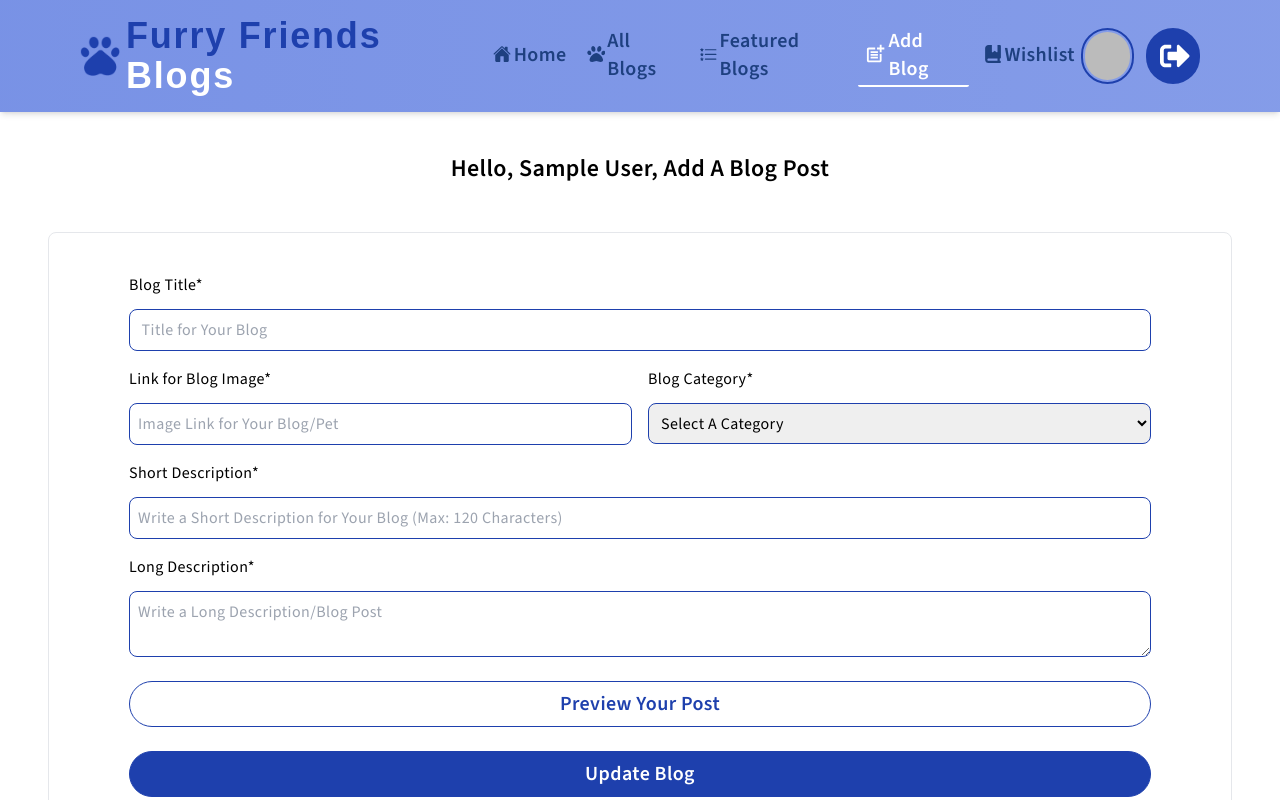
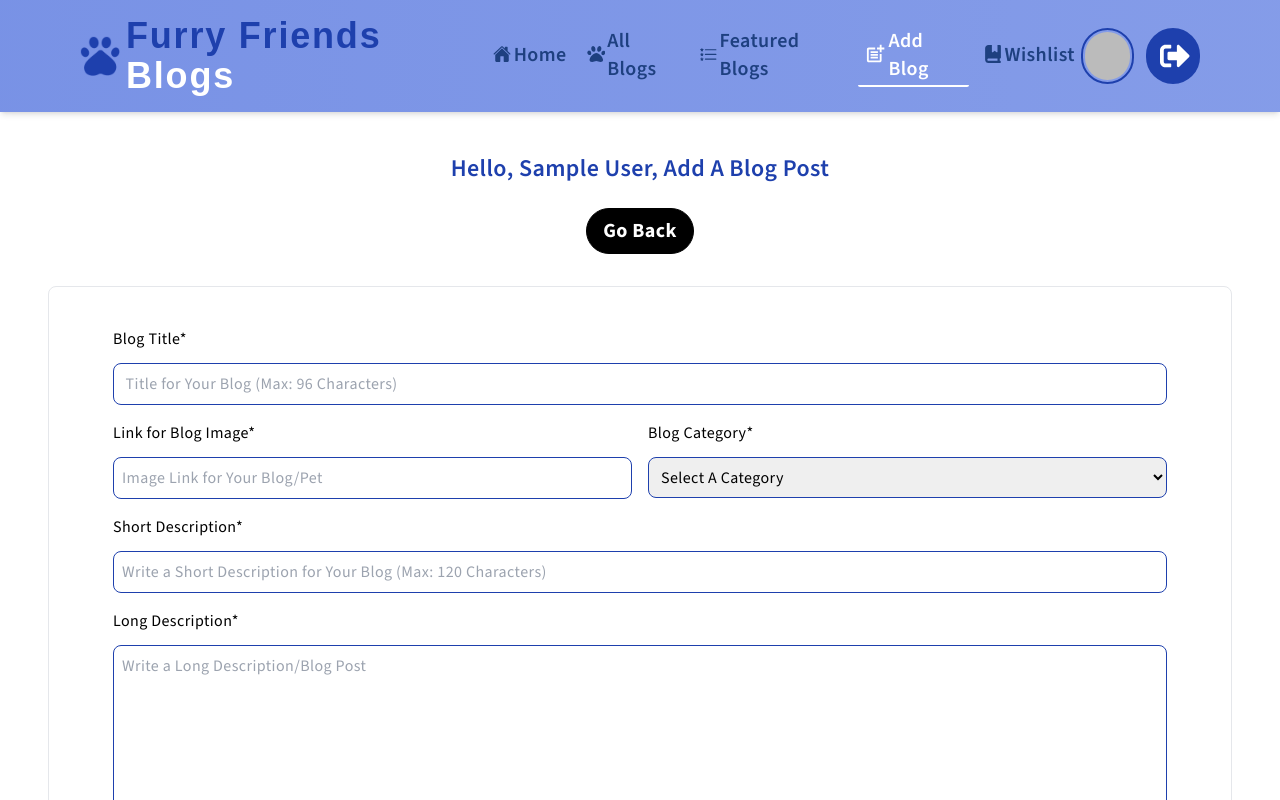
Before and after one commit to nazmul-nhb/furry-friends-blogs-client, a React (Vite) app: page /add-blog in a window 1280 px wide. Shown: the top 800 px of the page. Built offline with nearby package versions, Linux system fonts and the light colour scheme; no server answers; sample sign-in values are in the browser's storage; a web font is replaced by a local one.

Commit message:
modified height/width in some sections and updated color schemes; added some minor functionalities

```diff
--- a/src/components/Comments/Comment.jsx
+++ b/src/components/Comments/Comment.jsx
@@ -96,7 +96,7 @@ const Comment = ({ comment }) => {
                         <form className="flex items-end gap-4" onSubmit={handlePostReply}>
                             <textarea ref={replyRef} className="w-[70%] lg:w-1/3 border rounded-lg p-2 outline-none focus:border-2" name="reply" id="reply" placeholder={`Reply to ${commenter_name}'s Comment`}></textarea>
 
-                            <Button buttonText={'Reply'} buttonType={'submit'} color={'midnightblue'} hoverBgColor={'transparent'} hoverColor={'white'} className={'text-sm border rounded-xl px-3 py-1 font-medium'}></Button>
+                            <Button buttonText={'Reply'} buttonType={'submit'} color={'#1e40ad'} hoverBgColor={'transparent'} hoverColor={'white'} className={'text-sm border rounded-xl px-3 py-1 font-medium'}></Button>
                         </form>
                     </div>
                 }
--- a/src/components/Comments/Comments.jsx
+++ b/src/components/Comments/Comments.jsx
@@ -85,7 +85,7 @@ const Comments = ({ blog }) => {
                     ? <p className="text-red-700 font-semibold">Cannot Comment on Own Blog!</p>
                     : <form className="flex items-end gap-4" onSubmit={handlePostComment}>
                         <textarea className="w-2/3 lg:w-1/3 border rounded-lg p-2 outline-none focus:border-2" name="comment" id="comment" placeholder="Write Your Comment"></textarea>
-                        <Button buttonText={'Comment'} buttonType={'submit'} color={'midnightblue'} hoverBgColor={'transparent'} hoverColor={'white'} className={'border rounded-xl px-3 py-1 font-medium'}></Button>
+                        <Button buttonText={'Comment'} buttonType={'submit'} color={'#1e40ad'} hoverBgColor={'transparent'} hoverColor={'white'} className={'border rounded-xl px-3 py-1 font-medium'}></Button>
                     </form>
             }
             <div className="">
--- a/src/components/Navbar/Navbar.jsx
+++ b/src/components/Navbar/Navbar.jsx
@@ -55,7 +55,7 @@ const Navbar = () => {
     }
 
     return (
-        <nav className="max-w-[1920px] flex items-center gap-0 md:gap-4 mx-auto shadow-md px-3 py-4 md:px-10 xl:px-20 sticky top-0 bg-gradient-to-l from-[#829ae8fa] to-[#7690e5fa] bg-opacity-100 z-20 text-[#1e4080]">
+        <nav className="max-w-[1920px] flex items-center gap-0 md:gap-4 mx-auto shadow-md px-3 py-4 md:px-10 xl:px-20 sticky top-0 bg-gradient-to-l from-[#829ae8fa] to-[#7690e5fa] bg-opacity-100 z-50 text-[#1e4080]">
             <div ref={sidebarRef} className="min-[1170px]:hidden max-[430px]:text-3xl text-5xl cursor-pointer" onClick={() => setOpen(!open)}>
                 {
                     open
@@ -74,7 +74,7 @@ const Navbar = () => {
                 </div>
                 {/* Navbar Items/NavLinks/Routes */}
                 <div className="text-sm xl:text-base">
-                    <ul className={`w-3/5 min-[1170px]:w-full flex flex-col min-[1170px]:flex-row justify-start min-[1170px]:justify-center gap-2 text-lg md:text-xl font-semibold duration-500 absolute min-[1170px]:static shadow-lg shadow-slate-700 min-[1170px]:shadow-none h-screen min-[1170px]:h-auto p-4 min-[1170px]:p-0 ${open ? 'left-0 top-20 bg-gradient-to-t from-[#7690e5fa] to-[#829ae8fa] bg-opacity-100 flex z-10' : '-left-full top-20'}`}>
+                    <ul className={`w-3/5 min-[1170px]:w-full flex flex-col min-[1170px]:flex-row justify-start min-[1170px]:justify-center gap-2 text-lg md:text-xl font-semibold duration-500 absolute min-[1170px]:static shadow-lg shadow-slate-700 min-[1170px]:shadow-none h-screen min-[1170px]:h-auto p-4 min-[1170px]:p-0 ${open ? 'left-0 top-[68px] md:top-[88px] bg-gradient-to-t from-[#7690e5fa] to-[#829ae8fa] bg-opacity-100 flex z-10' : '-left-full top-[68px] md:top-[88px]'}`}>
                         <NavLink className={'flex gap-0.5 items-center'} to={'/'}><IoHome className="pb-[2px] text-xl" /> Home</NavLink>
                         <NavLink className={'flex gap-0.5 items-center'} to={'/all-blogs'}><FaPaw className="pb-[2px] text-xl" /> All Blogs</NavLink>
                         <NavLink className={'flex gap-0.5 items-center'} to={'/featured-blogs'}><BsListStars className="text-xl" />Featured Blogs</NavLink>
--- a/src/components/Newsletter/Newsletter.jsx
+++ b/src/components/Newsletter/Newsletter.jsx
@@ -20,7 +20,7 @@ const Newsletter = () => {
                 <p className="mx-auto w-4/5 md:w-3/5 text-center font-semibold mb-6 max-[430px]:text-sm md:text-lg">Get Updates for Your Favorite Pets. You can unsubscribe anytime!</p>
             </div>
             <form onSubmit={handleNewsletter} className="flex-1 flex flex-col items-center justify-center gap-2 px-8 lg:px-0">
-                    <input placeholder="Enter Your Email Address" className="p-2 rounded-3xl text-center border border-[midnightblue] focus:outline-0 w-full md:w-1/2 focus:bg-[#6262b69b] transition duration-500" type="email" name="email" id="email" />
+                <input placeholder="Enter Your Email Address" className="p-2 rounded-3xl text-center border border-furry focus:outline-0 w-full md:w-1/2 focus:bg-[#6262b69b] transition duration-500" type="email" name="email" id="email" />
                 <Button buttonType={'submit'} color={'#272c50'} hoverBgColor={'transparent'} hoverColor={'white'} className={'border !rounded-3xl font-bold md:text-xl !px-4 !py-2'} buttonText={"Subscribe to Newsletter"}></Button>
             </form>
         </section>
--- a/src/components/Preview/Preview.jsx
+++ b/src/components/Preview/Preview.jsx
@@ -4,7 +4,7 @@ const Preview = ({ previewBlog }) => {
     const { blog_title, category, image, short_description, long_description } = previewBlog;
 
     return (
-        <section className="m-6 p-2 pb-10 md:px-4 bg-gradient-to-b from-[#93a9f0fa] to-[#839bebfa] rounded-lg">
+        <section className="m-4 p-2 pb-10 md:px-4 bg-gradient-to-b from-[#93a9f0fa] to-[#839bebfa] rounded-lg">
             <h3 className="font-kreonSerif text-2xl md:text-4xl font-black leading-snug mb-2">{blog_title}</h3>
             {/* Blogger Info */}
             <h3 className="text-furry text-xl font-semibold"><span className="text-black">Category: </span>{category}</h3>
--- a/src/pages/AddBlog/AddBlog.jsx
+++ b/src/pages/AddBlog/AddBlog.jsx
@@ -8,12 +8,14 @@ import moment from "moment";
 import useAuth from "../../hooks/useAuth";
 import axios from "axios";
 import Swal from "sweetalert2";
+import { useNavigate } from "react-router-dom";
 
 const AddBlog = () => {
     const { user } = useAuth();
     const { register, handleSubmit, reset, formState: { errors } } = useForm();
     const [showModal, setShowModal] = useState(false);
     const [previewBlog, setPreviewBlog] = useState("");
+    const navigate = useNavigate();
 
     const closeModal = () => {
         setShowModal(false);
@@ -61,19 +63,21 @@ const AddBlog = () => {
             <Helmet>
                 <title>Add Blog - Furry Friends Blogs</title>
             </Helmet>
-            <h2 className="text-lg md:text-2xl font-semibold text-center mb-8 md:mb-12">Hello, {user.displayName}, Add A Blog Post</h2>
+            <h2 className="text-lg md:text-2xl text-furry font-semibold text-center mb-6">Hello, {user.displayName}, Add A Blog Post</h2>
+            <Button onClick={() => navigate(-1)} className={'border mx-auto block mb-8 text-xl font-bold py-2 px-4 rounded-3xl'} buttonText={'Go Back'} color={'black'} hoverColor={'white'} hoverBgColor={'transparent'}></Button>
+
             {/* Form */}
-            <form onSubmit={handleSubmit(handleAddBlog)} className="flex flex-col gap-6 mx-auto px-4 lg:px-20 py-6 lg:py-10 shadow-[#363538] border rounded-lg">
+            <form onSubmit={handleSubmit(handleAddBlog)} className="flex flex-col gap-6 mx-auto px-4 lg:px-16 py-6 lg:py-10 shadow-[#363538] border rounded-lg">
                 <div className="grid grid-cols-1 lg:grid-cols-2 gap-4">
                     {/* Blog Title */}
                     <div className="lg:col-span-2 w-full flex flex-col gap-3">
                         <label className="font-medium" htmlFor="blog_title">Blog Title*</label>
                         <input
                             {...register("blog_title", {
-                                required:
-                                    { value: true, message: "You must provide a valid Title for Your Blog." }
+                                required: { value: true, message: "You must provide a valid Title for Your Blog." },
+                                maxLength: { value: 96, message: "Blog Title should not exceed 96 characters!" }
                             })}
-                            className="focus:bg-[#dce1f5] p-2 rounded-lg border border-furry transition duration-500 focus:outline-0" type="text" name="blog_title" id="blog_title" placeholder=" Title for Your Blog" />
+                            className="focus:bg-[#dce1f5] p-2 rounded-lg border border-furry transition duration-500 focus:outline-0" type="text" name="blog_title" id="blog_title" placeholder=" Title for Your Blog (Max: 96 Characters)" />
                         {
                             errors.blog_title && <p className="text-red-700">{errors.blog_title.message}</p>
                         }
@@ -132,18 +136,18 @@ const AddBlog = () => {
                                 required:
                                     { value: true, message: "You must write something." }
                             })}
-                            className="focus:bg-[#dce1f5] p-2 rounded-lg border border-furry transition duration-500 focus:outline-0" type="text" name="long_description" id="long_description" placeholder="Write a Long Description/Blog Post" />
+                            className="h-44 focus:bg-[#dce1f5] p-2 rounded-lg border border-furry transition duration-500 focus:outline-0" type="text" name="long_description" id="long_description" placeholder="Write a Long Description/Blog Post" />
                         {
                             errors.long_description && <p className="text-red-700">{errors.long_description.message}</p>
                         }
                     </div>
                 </div>
                 <Button onClick={handleSubmit(handlePreview)} buttonType={'button'} className={'border !border-furry w-full text-xl font-semibold p-2 rounded-3xl'} color={'white'} hoverColor={'#1e40ad'} hoverBgColor={'#1e40ad'} buttonText={'Preview Your Post'}></Button>
-                <Button buttonType={'submit'} className={'border w-full text-xl font-semibold p-2 rounded-3xl'} buttonText={'Update Blog'} color={'#1e40ad'} hoverColor={'white'} hoverBgColor={'transparent'}></Button>
+                <Button buttonType={'submit'} className={'border w-full text-xl font-semibold p-2 rounded-3xl'} buttonText={'Submit'} color={'#1e40ad'} hoverColor={'white'} hoverBgColor={'transparent'}></Button>
             </form>
             {
                 showModal && (
-                    <dialog open className="w-[96%] xl:w-auto h-dvh mt-24 bg-opacity-95 bg-[#d9dff3c3] fixed top-1/2 left-1/2 transform -translate-x-1/2 -translate-y-1/2 rounded-lg z-20 overflow-y-auto">
+                    <dialog open className="w-[96%] xl:w-auto h-dvh mt-20 md:mt-24 bg-opacity-95 bg-[#d9dff3c3] fixed top-1/2 left-1/2 transform -translate-x-1/2 -translate-y-1/2 rounded-lg z-20 overflow-y-auto">
                         <Preview previewBlog={previewBlog}></Preview>
                         <button onClick={closeModal} className='absolute top-1 right-1 text-5xl text-red-700 hover:text-furry hover:opacity-80 transition-all duration-500' title='Close'><IoIosCloseCircle /></button>
                     </dialog>
--- a/src/pages/BlogDetails/BlogDetails.jsx
+++ b/src/pages/BlogDetails/BlogDetails.jsx
@@ -66,12 +66,12 @@ const BlogDetails = () => {
                     <h3 className="text-xl font-kreonSerif text-justify">{short_description}</h3>
                     <div className="flex justify-between">
                         <Button onClick={() => navigate(-1)}
-                            buttonText={'Go Back'} hoverBgColor={'transparent'} hoverColor={'white'} color={'midnightblue'}
+                            buttonText={'Go Back'} hoverBgColor={'transparent'} hoverColor={'white'} color={'#1e40ad'}
                             className={'my-2 border px-4 py-1 font-bold text-xl'}
                         ></Button>
                         {
                             user.email === blogger_email && <Link to={`/update-blog/${id}`}><Button
-                                buttonText={'Update Blog'} hoverBgColor={'transparent'} hoverColor={'white'} color={'midnightblue'}
+                                buttonText={'Update Blog'} hoverBgColor={'transparent'} hoverColor={'white'} color={'#1e40ad'}
                                 className={'my-2 border px-4 py-1 font-bold text-xl'}
                             ></Button></Link>
                         }
--- a/src/pages/UpdateBlog/UpdateBlog.jsx
+++ b/src/pages/UpdateBlog/UpdateBlog.jsx
@@ -94,11 +94,13 @@ const UpdateBlog = () => {
     return (
         <section className="mx-2 md:mx-8 my-2 md:my-8 p-2 md:px-4">
             <Helmet>
-                <title>Update {blog_title} - Furry Friends Blogs</title>
+                <title>Update : {blog_title} - Furry Friends Blogs</title>
             </Helmet>
-            <h2 className="text-lg md:text-2xl font-semibold text-center mb-8 md:mb-12">Hello, {user.displayName}, Update &ldquo;{blog_title}&rdquo;</h2>
+            <h2 className="text-lg md:text-2xl text-furry font-semibold text-center mb-6">Hello, {user.displayName}, <br /> Update Your Blog: &ldquo;{blog_title}&rdquo;</h2>
 
-            <form onSubmit={handleSubmit(handleUpdateBlog)} className="flex flex-col gap-6 mx-auto px-4 lg:px-20 py-6 lg:py-10 shadow-[#363538] border rounded-lg">
+            <Button onClick={() => navigate(-1)} className={'border mx-auto block mb-8 text-xl font-bold py-2 px-4 rounded-3xl'} buttonText={'Go Back'} color={'black'} hoverColor={'white'} hoverBgColor={'transparent'}></Button>
+
+            <form onSubmit={handleSubmit(handleUpdateBlog)} className="flex flex-col gap-6 mx-auto px-4 lg:px-16 py-6 lg:py-10 shadow-[#363538] border rounded-lg">
                 <div className="grid grid-cols-1 lg:grid-cols-2 gap-4">
                     {/* Blog Title */}
                     <div className="lg:col-span-2 w-full flex flex-col gap-3">
@@ -106,10 +108,10 @@ const UpdateBlog = () => {
                         <input
                             defaultValue={blog_title}
                             {...register("blog_title", {
-                                required:
-                                    { value: true, message: "You must provide a valid Title for Your Blog." }
+                                required: { value: true, message: "You must provide a valid Title for Your Blog." },
+                                maxLength: { value: 96, message: "Blog Title should not exceed 96 characters!" }
                             })}
-                            className="p-2 rounded-lg border border-[midnightblue] transition duration-500 focus:outline-0" type="text" name="blog_title" id="blog_title" placeholder="Update Title for Your Blog" />
+                            className="p-2 rounded-lg border border-furry transition duration-500 focus:outline-0" type="text" name="blog_title" id="blog_title" placeholder="Update Title for Your Blog (Max: 96 Characters" />
                         {
                             errors.blog_title && <p className="text-red-700">{errors.blog_title.message}</p>
                         }
@@ -120,10 +122,9 @@ const UpdateBlog = () => {
                         <input
                             defaultValue={image}
                             {...register("image", {
-                                required:
-                                    { value: true, message: "You must provide a valid link." }
+                                required: { value: true, message: "You must provide a valid link." }
                             })}
-                            className="p-2 rounded-lg border border-[midnightblue] transition duration-500 focus:outline-0" type="text" name="image" id="image" placeholder="Image Link for Your Blog/Pet" />
+                            className="p-2 rounded-lg border border-furry transition duration-500 focus:outline-0" type="text" name="image" id="image" placeholder="Image Link for Your Blog/Pet" />
                         {
                             errors.image && <p className="text-red-700">{errors.image.message}</p>
                         }
@@ -137,7 +138,7 @@ const UpdateBlog = () => {
                                 required:
                                     { value: true, message: "You must select a Category." }
                             })}
-                            className="p-2 rounded-lg border border-[midnightblue] transition duration-500 focus:outline-0" name="category" id="category" placeholder="Select A Category">
+                            className="p-2 rounded-lg border border-furry transition duration-500 focus:outline-0" name="category" id="category" placeholder="Select A Category">
                             <option value={""}>Select A Category</option>
                             <option value="Cats">Cats</option>
                             <option value="Dogs">Dogs</option>
@@ -158,7 +159,7 @@ const UpdateBlog = () => {
                                 required: { value: true, message: "You must write something." },
                                 maxLength: { value: 120, message: "Short Description should not exceed 120 characters!" }
                             })}
-                            className="p-2 rounded-lg border border-[midnightblue] transition duration-500 focus:outline-0" type="text" name="short_description" id="short_description" placeholder="Write a Short Description for Your Blog (Max: 120 Characters)" />
+                            className="p-2 rounded-lg border border-furry transition duration-500 focus:outline-0" type="text" name="short_description" id="short_description" placeholder="Write a Short Description for Your Blog (Max: 120 Characters)" />
                         {
                             errors.short_description && <p className="text-red-700">{errors.short_description.message}</p>
                         }
@@ -172,18 +173,18 @@ const UpdateBlog = () => {
                                 required:
                                     { value: true, message: "You must write something." }
                             })}
-                            className="p-2 rounded-lg border border-[midnightblue] transition duration-500 focus:outline-0" type="text" name="long_description" id="long_description" placeholder="Write a Long Description/Blog Post" />
+                            className="h-44 p-2 rounded-lg border border-furry transition duration-500 focus:outline-0" type="text" name="long_description" id="long_description" placeholder="Write a Long Description/Blog Post" />
                         {
                             errors.long_description && <p className="text-red-700">{errors.long_description.message}</p>
                         }
                     </div>
                 </div>
-                <Button onClick={handleSubmit(handlePreview)} buttonType={'button'} className={'border !border-furry w-full text-xl font-semibold p-2 rounded-3xl'} color={'white'} hoverColor={'#1e40ad'} hoverBgColor={'#1e40ad'} buttonText={'Preview Your Post'}></Button>
-                <Button buttonType={'submit'} className={'border w-full text-xl font-semibold p-2 rounded-3xl'} buttonText={'Update Blog'} color={'#1e40ad'} hoverColor={'white'} hoverBgColor={'transparent'}></Button>
+                <Button onClick={handleSubmit(handlePreview)} buttonType={'button'} className={'border !border-furry w-full text-xl font-bold p-2 rounded-3xl'} color={'white'} hoverColor={'#1e40ad'} hoverBgColor={'#1e40ad'} buttonText={'Preview Your Post'}></Button>
+                <Button buttonType={'submit'} className={'border w-full text-xl font-bold p-2 rounded-3xl'} buttonText={'Update Blog'} color={'#1e40ad'} hoverColor={'white'} hoverBgColor={'transparent'}></Button>
             </form>
             {
                 showModal && (
-                    <dialog open className="w-[96%] xl:w-auto h-full mt-24 bg-opacity-95 bg-[#d9dff3c3] fixed top-1/2 left-1/2 transform -translate-x-1/2 -translate-y-1/2 rounded-lg z-20 overflow-y-auto">
+                    <dialog open className="w-[96%] xl:w-auto max-h-dvh mt-20 md:mt-24 bg-opacity-95 bg-[#d9dff3c3] fixed top-1/2 left-1/2 transform -translate-x-1/2 -translate-y-1/2 rounded-lg z-20 overflow-y-auto">
                         <Preview previewBlog={previewBlog}></Preview>
                         <button onClick={closeModal} className='absolute top-1 right-1 text-5xl text-red-700 hover:text-furry hover:opacity-80 transition-all duration-500' title='Close'><IoIosCloseCircle /></button>
                     </dialog>
--- a/src/pages/Wishlist/Wishlist.jsx
+++ b/src/pages/Wishlist/Wishlist.jsx
@@ -92,7 +92,7 @@ const Wishlist = () => {
             <Helmet>
                 <title>Wishlist - Furry Friends Blogs</title>
             </Helmet>
-            <h3 className="text-center font-bold text-3xl mb-8">{user.displayName}&rsquo;s Wishlist </h3>
+            <h3 className="text-center text-furry font-bold text-3xl mb-8">{user.displayName}&rsquo;s Wishlist </h3>
             <p className="mx-auto w-4/5 md:w-3/5 text-center font-semibold mb-8">Read the Blogs You kept in your Wishlist for Reading Later.</p>
             <div className="grid lg:grid-cols-2 gap-6">
                 {
```
Lines whose indentation alone changed are shown as unchanged.
